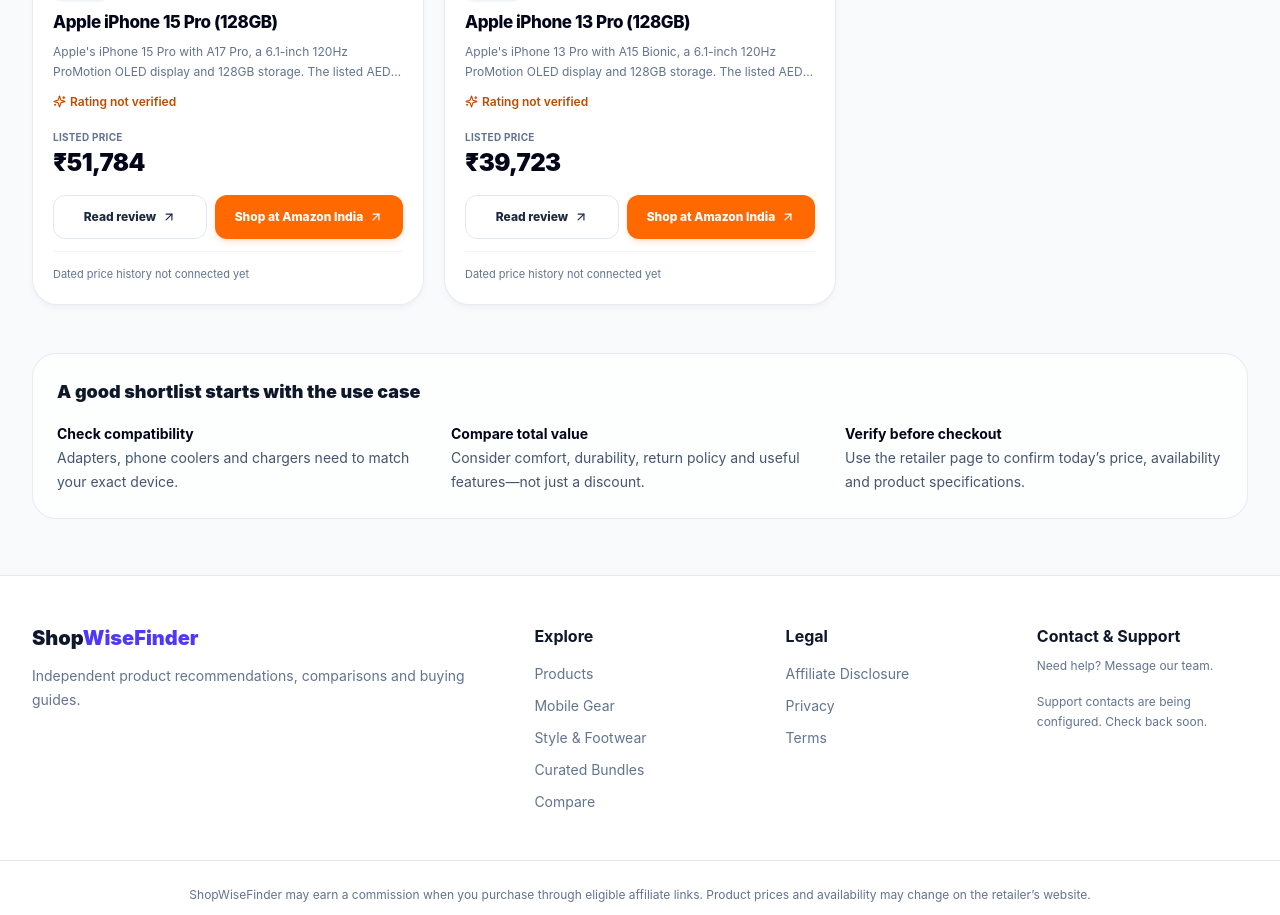
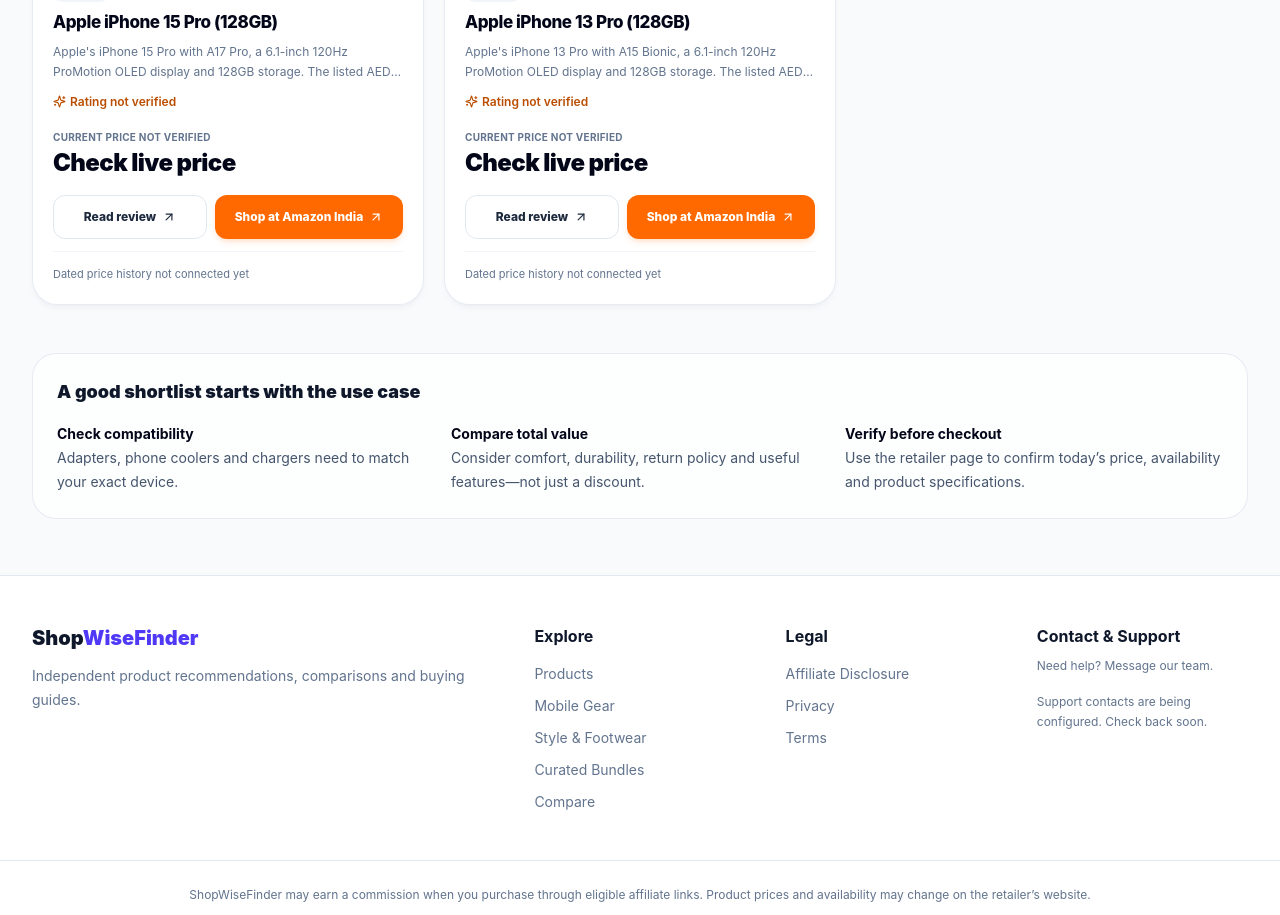
Before and after one commit to Mirza0143/shopwisefinder, a Next.js app: page /products in a window 1280 px wide. Shown: the part 960-1875 px from the top of the page. Built offline with nearby package versions, Linux system fonts and the light colour scheme; no server answers.

Commit message:
Hide stale prices when current price is unverified

```diff
--- a/components/ProductCard.tsx
+++ b/components/ProductCard.tsx
@@ -10,7 +10,8 @@ import { getProductProvider, getProviderLabel } from "@/lib/marketplaces";
 import MarketplaceBadge from "@/components/MarketplaceBadge";
 
 export default function ProductCard({ product }: { product: Product }) {
-  const discount = product.originalPrice > product.price && product.originalPrice > 0
+  const priceVerified = product.isDemoData || Boolean(product.priceSource && product.priceSource !== "unknown" && product.priceCheckedAt);
+  const discount = priceVerified && product.originalPrice > product.price && product.originalPrice > 0
     ? Math.round(((product.originalPrice - product.price) / product.originalPrice) * 100)
     : 0;
   const router = useRouter();
@@ -67,9 +68,9 @@ export default function ProductCard({ product }: { product: Product }) {
         <div className="mt-auto pt-5">
           <div className="flex items-end justify-between gap-3">
             <div className="min-w-0">
-              <span className="block text-[10px] font-bold uppercase tracking-wide text-slate-500 dark:text-slate-400">{product.isDemoData ? "Illustrative price" : "Listed price"}</span>
-              <span className="mt-0.5 block text-2xl font-black tracking-tight text-slate-950 dark:text-white">{formatINR(product.price)}</span>
-              {product.originalPrice > product.price && (
+              <span className="block text-[10px] font-bold uppercase tracking-wide text-slate-500 dark:text-slate-400">{product.isDemoData ? "Illustrative price" : priceVerified ? "Listed price" : "Current price not verified"}</span>
+              <span className="mt-0.5 block text-2xl font-black tracking-tight text-slate-950 dark:text-white">{priceVerified ? formatINR(product.price) : "Check live price"}</span>
+              {priceVerified && product.originalPrice > product.price && (
                 <div className="mt-1 flex flex-wrap items-center gap-1.5">
                   <span className="text-xs text-slate-400 line-through">{formatINR(product.originalPrice)}</span>
                   <span className="rounded-md bg-emerald-50 px-1.5 py-0.5 text-[10px] font-extrabold text-emerald-700 dark:bg-emerald-500/10 dark:text-emerald-300">{discount}% below sample list</span>
```
